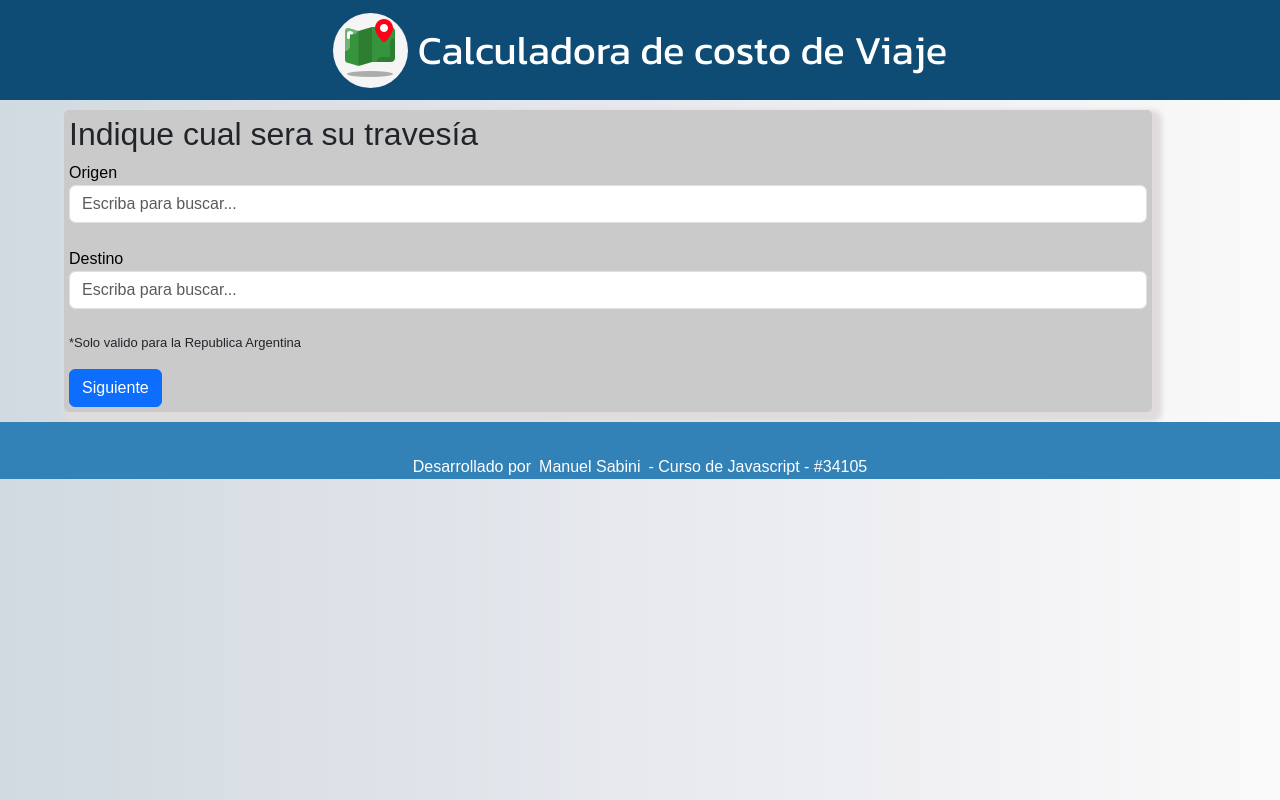
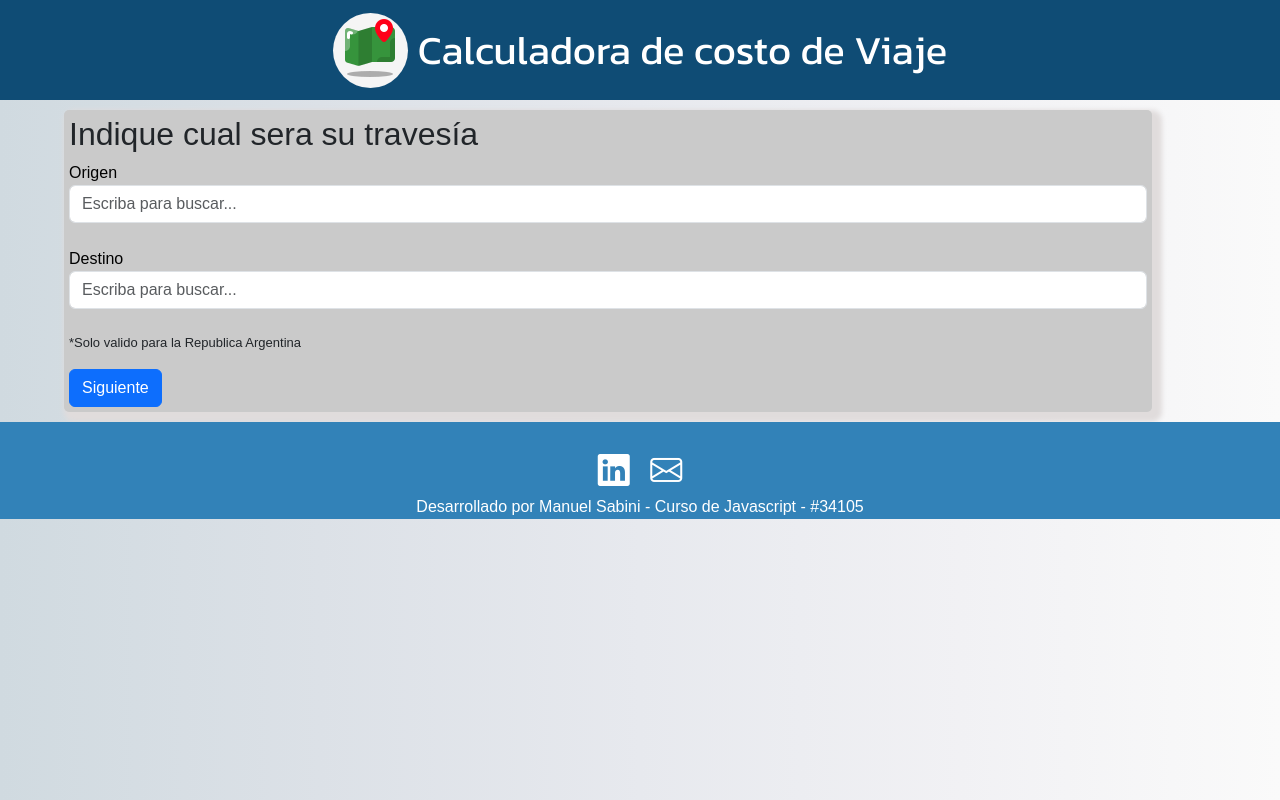
Before and after one commit to ManuelSabini/Calculadora-de-costo-de-Viaje, a plain HTML site: page index.html in a window 1280 px wide. Drawn offline with nearby package versions, Linux system fonts and the light colour scheme; some packages are replaced by stand-ins of ours; a script that the page names is missing; a web font is replaced by a local one.

Commit message:
Mejoras en Footer y Header

```diff
--- a/index.html
+++ b/index.html
@@ -9,10 +9,11 @@
     <link rel="apple-touch-icon" sizes="180x180" href="./assets/apple-touch-icon.png">
     <link rel="icon" type="image/png" sizes="32x32" href="./assets/favicon-32x32.png">
     <link rel="icon" type="image/png" sizes="16x16" href="./assets/favicon-16x16.png">
+    <link rel="stylesheet" href="https://cdn.jsdelivr.net/npm/bootstrap-icons@1.9.1/font/bootstrap-icons.css">
     <link rel="manifest" href="./assets/site.webmanifest">
     <link rel="preconnect" href="https://fonts.googleapis.com">
-<link rel="preconnect" href="https://fonts.gstatic.com" crossorigin>
-<link href="https://fonts.googleapis.com/css2?family=Kanit&family=Signika+Negative:wght@300&display=swap" rel="stylesheet">
+    <link rel="preconnect" href="https://fonts.gstatic.com" crossorigin>
+    <link href="https://fonts.googleapis.com/css2?family=Kanit&family=Signika+Negative:wght@300&display=swap" rel="stylesheet">
     <title>Calculadora de costo de Viaje</title>
 </head>
 <body>
@@ -41,7 +42,9 @@
         </div>
     </main>
     <footer>
-        <p>Desarrollado por<span><a href="https://www.linkedin.com/in/manuel-sabini/">Manuel Sabini</a></span>-  Curso de Javascript - #34105</p>
+        <a href="https://www.linkedin.com/in/manuel-sabini/" target="_blank"><i class="bi bi-linkedin"></i></a>
+        <a href="mailto:manusabi13@gmail.com?" target="_blank"><i class="bi bi-envelope"></i></a>
+        <p>Desarrollado por Manuel Sabini - Curso de Javascript - #34105</p>
     </footer>
     <script src="https://cdn.jsdelivr.net/npm/bootstrap@5.3.0-alpha1/dist/js/bootstrap.bundle.min.js" integrity="sha384-w76AqPfDkMBDXo30jS1Sgez6pr3x5MlQ1ZAGC+nuZB+EYdgRZgiwxhTBTkF7CXvN" crossorigin="anonymous"></script>
     <script src="//cdn.jsdelivr.net/npm/sweetalert2@11"></script>
--- a/scss/layout/_footer.scss
+++ b/scss/layout/_footer.scss
@@ -4,14 +4,25 @@ footer{
     padding-top: 25px;
     margin-top: 10px;
     width: 100%;
+    color: $fontcolor1;
     a{
         padding: 8px;
         color: $fontcolor1;
         text-decoration: none;
+        i{
+            display: inline-block;
+            font-size: xx-large;
+            height: auto;
+            text-align: center;
+            &:hover{
+                color: black;
+                transform: translateY(-5px);
+                transition: 0.75s;
+            }
     }
     p{
         padding-top: 8px;
-        margin-bottom: 8px;
-        color: $fontcolor1;
+        padding-bottom: 8px;
+        margin: 0;
     }
-}
+}}
--- a/scss/layout/_header.scss
+++ b/scss/layout/_header.scss
@@ -25,6 +25,20 @@ header{
         background-color: whitesmoke;
         img{
             align-items: center;
+            &:hover{
+                animation-duration: 0.75s;
+                animation-name: mover_icono;
+                animation-iteration-count: infinite;
+                animation-direction: alternate;
+            }
         }
     }
 }
+@keyframes mover_icono {
+    from{
+        transform: translateY(-5px);
+    }
+    to{
+        transform: translateY(5px);
+    }
+}
```
Also changed, not shown: css/estilos.css, 1 other file.
